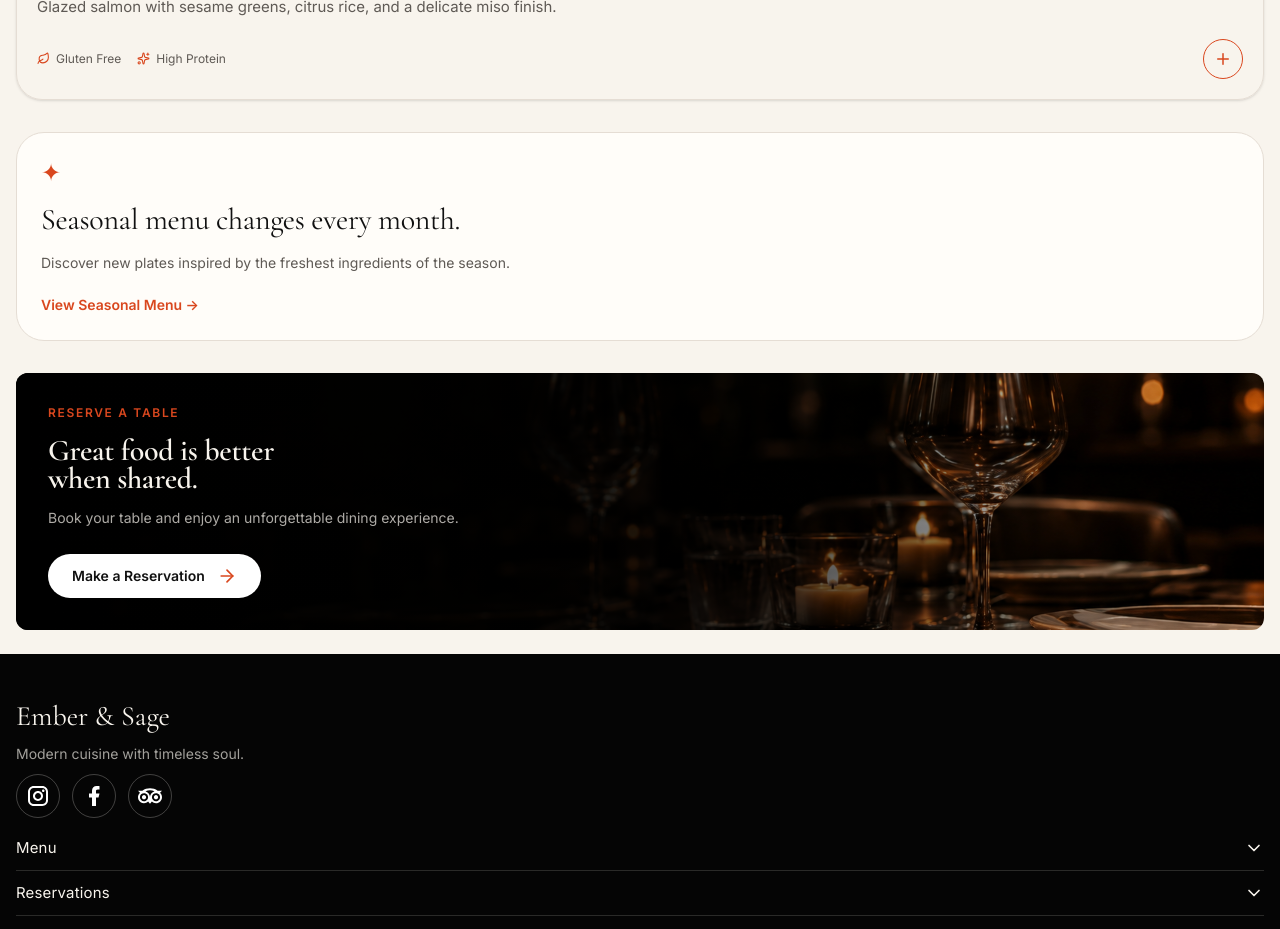
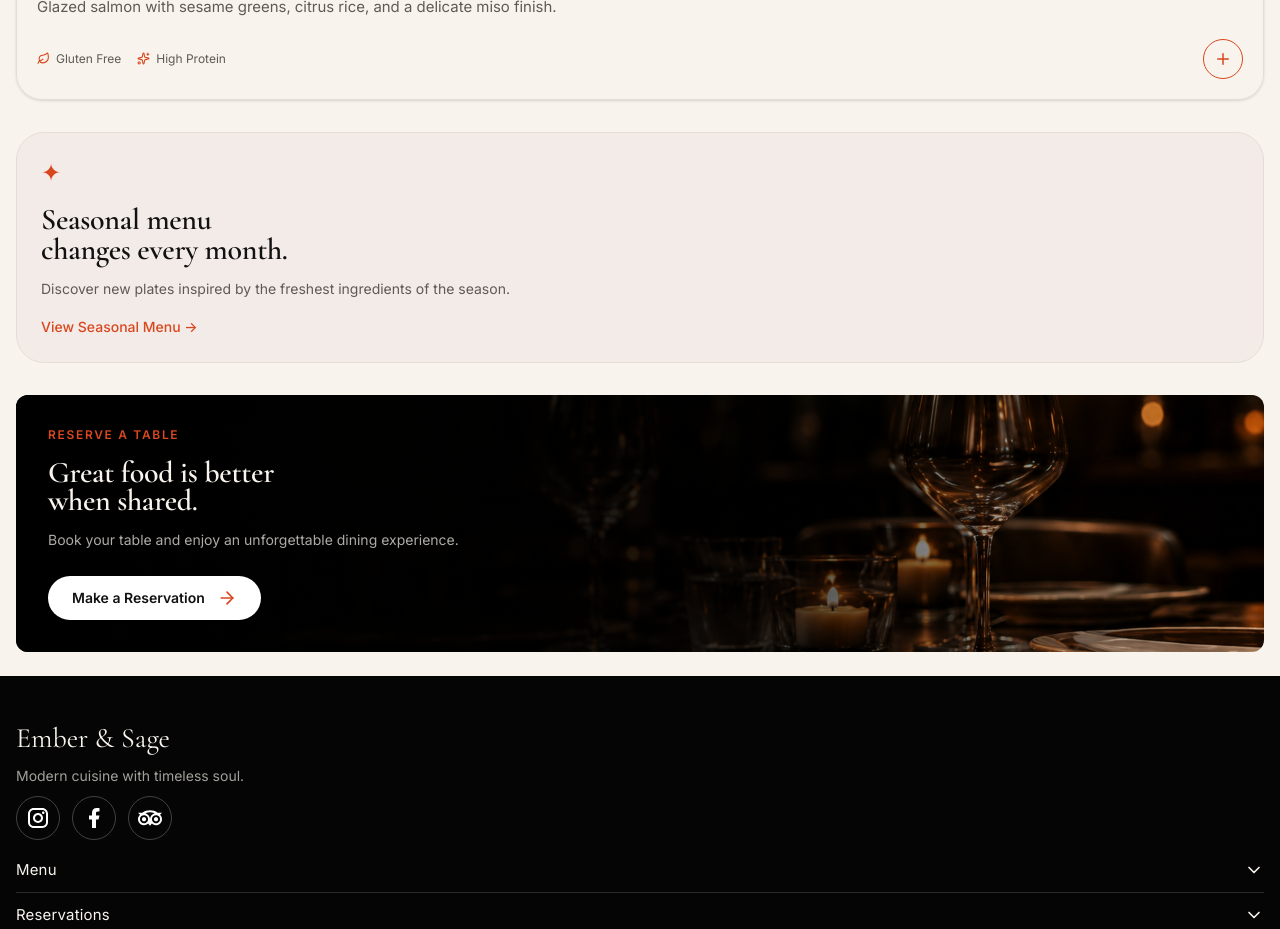
Before and after one commit to Davemafy/Ember-And-Sage, a React (Vite) app: page /menu in a window 1280 px wide. Shown: the part 2620-3549 px from the top of the page. Built offline with nearby package versions, Linux system fonts and the light colour scheme.

Commit message:
Refine menu seasonal cta

```diff
--- a/src/components/sections/menu/menu-seasonal-cta.tsx
+++ b/src/components/sections/menu/menu-seasonal-cta.tsx
@@ -1,22 +1,18 @@
 const MenuSeasonalCTA = () => {
   return (
-    <section className="bg-warm-ivory px-4 pb-8 text-text-primary">
-      <div className="rounded-[28px] border border-border-light bg-cream-surface p-6">
-        <p className="text-2xl text-burnt-orange">✦</p>
+    <section className="text-text-primary px-4 pb-8">
+      <div className="border-border-light bg-[#f3ebe8] rounded-[28px] border p-6">
+        <p className="text-burnt-orange text-2xl">✦</p>
 
-        <h2 className="mt-4 font-serif text-[30px] leading-none">
-          Seasonal menu changes every month.
+        <h2 className="mt-4 font-serif text-[30px] leading-none font-semibold">
+          Seasonal menu <br /> changes every month.
         </h2>
 
-        <p className="mt-4 text-sm leading-6 text-text-secondary">
-          Discover new plates inspired by the freshest ingredients of the
-          season.
+        <p className="text-text-secondary mt-3 text-sm leading-6">
+          Discover new plates inspired by the freshest ingredients of the season.
         </p>
 
-        <button
-          type="button"
-          className="mt-5 text-sm font-semibold text-burnt-orange"
-        >
+        <button type="button" className="text-burnt-orange mt-4 text-sm font-medium">
           View Seasonal Menu →
         </button>
       </div>
```
